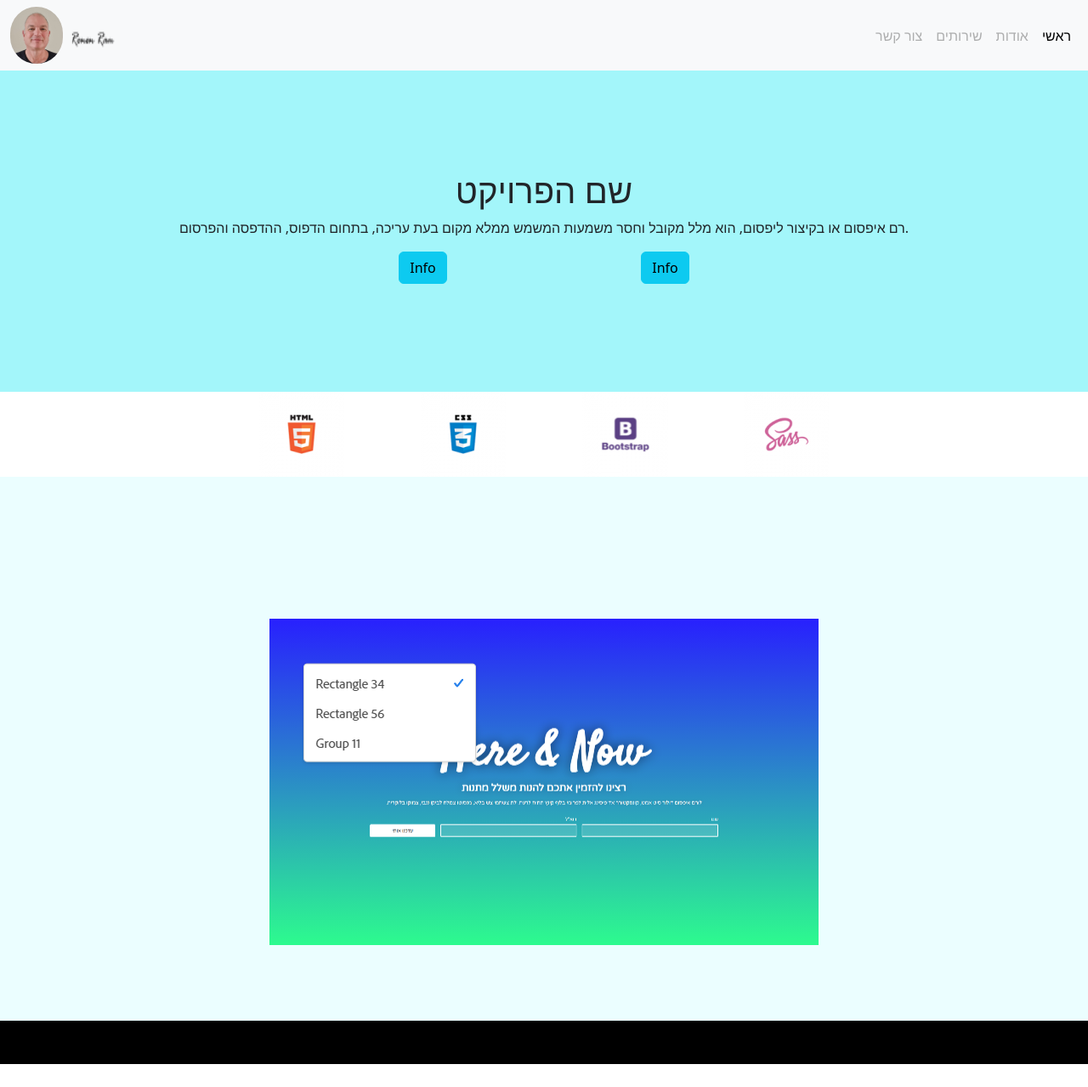
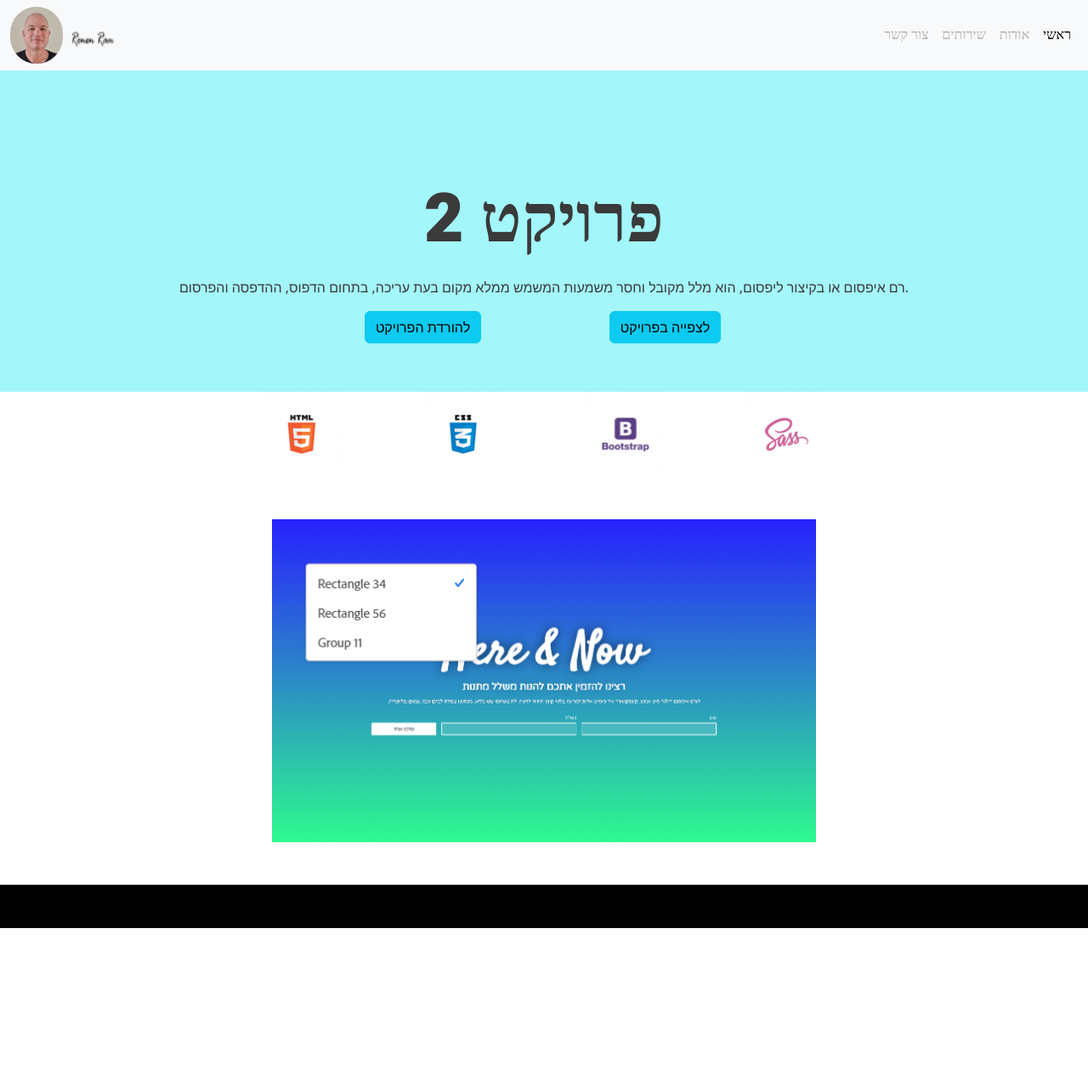
Before and after one commit to ronenram1234/GalleryaProjects, a plain HTML site: page projects/projectName2/project2LandingPage..html in a window 1280 px wide. Shown: the whole page at 85% size. After the commit the page ends 1092 px from the top, so only its background shows below. Drawn offline with nearby package versions, Linux system fonts and the light colour scheme.

Commit message:
finish project2landing page start project2 html

```diff
--- a/projects/projectName2/index..html
+++ b/projects/projectName2/project2LandingPage..html
@@ -1,10 +1,16 @@
 <!DOCTYPE html>
 <html lang="en">
   <head>
+    <link rel="preconnect" href="https://fonts.googleapis.com" />
+    <link rel="preconnect" href="https://fonts.gstatic.com" crossorigin />
+    <link
+      href="https://fonts.googleapis.com/css2?family=Heebo:wght@100..900&display=swap"
+      rel="stylesheet"
+    />
     <meta charset="UTF-8" />
     <meta name="viewport" content="width=device-width, initial-scale=1.0" />
-    <title>Project Name2</title>
-    <link rel="stylesheet" href="./style/index.css" />
+    <title>Project 2 Landing Page</title>
+    <link rel="stylesheet" href="./style/project2LandingPage..css" />
     <link
       href="https://cdn.jsdelivr.net/npm/bootstrap@5.3.3/dist/css/bootstrap.min.css"
       rel="stylesheet"
@@ -17,11 +23,9 @@
     <!-- תפריט -->
     <nav class="navbar fixed-top navbar-expand-lg navbar-light bg-light">
       <div class="container-fluid">
-        <!-- <a class="navbar-brand" href="#">Navbar</a> -->
-        <!-- <div class="container-fluid"> -->
         <img src="images/profile-image.jpeg" alt="profile" id="profileImage" />
         <img src="images/myName.png" alt="my name" id="myName" />
-        <!-- </div> -->
+
         <button
           class="navbar-toggler"
           type="button"
@@ -37,18 +41,18 @@
         <div class="collapse navbar-collapse" id="navbarNav">
           <ul class="navbar-nav ms-auto">
             <li class="nav-item">
-              <a class="nav-link disabled" aria-current="page" href="#"
+              <a class="nav-link disabled navProj2" aria-current="page" href="#"
                 >צור קשר</a
               >
             </li>
             <li class="nav-item">
-              <a class="nav-link disabled" href="#">שירותים</a>
+              <a class="nav-link disabled navProj2" href="#">שירותים</a>
             </li>
             <li class="nav-item">
-              <a class="nav-link disabled" href="#">אודות</a>
+              <a class="nav-link disabled navProj2" href="#">אודות</a>
             </li>
             <li class="nav-item">
-              <a class="nav-link active">ראשי</a>
+              <a class="nav-link active navProj2">ראשי</a>
             </li>
           </ul>
         </div>
@@ -58,29 +62,25 @@
     <!-- שם הפרןיקט -->
 
     <div class="container-fluid mainSection">
-      <h1 class="text-center mainSectionH1">שם הפרויקט</h1>
-      <p class="text-center">
+      <h1 class="text-center mainSectionH1">פרויקט 2</h1>
+      <p class="text-center mainSectionP">
         רם איפסום או בקיצור ליפסום, הוא מלל מקובל וחסר משמעות המשמש ממלא מקום
         בעת עריכה, בתחום הדפוס, ההדפסה והפרסום.
       </p>
 
-      <!-- <div class="gap-2 col-2 mx-auto"> -->
-      <!-- <button type="button" class="btn btn-info">Info</button>
-        <button type="button" class="btn btn-info">Info</button> -->
       <div class="container text-center">
         <div class="row">
           <div class="col"></div>
           <div class="col">
-            <button type="button" class="btn btn-info">Info</button>
+            <button type="button" class="btn btn-info mainSectionBtn">להורדת הפרויקט</button>
           </div>
           <div class="col">
-            <button type="button" class="btn btn-info">Info</button>
+            <button type="button" class="btn btn-info">לצפייה בפרויקט</button>
           </div>
           <div class="col"></div>
         </div>
       </div>
     </div>
-    <!-- </div> -->
 
     <!-- שורת אייקונים  -->
 
@@ -115,12 +115,13 @@
       </div>
     </div>
 
-    <div class="container-fluid imageOfWebSite">
-      <div class="container imageOfWebSiteInternal">
-      <img src="./images/tempWebSite.png" alt="Centered Image" class=" "/>
+    <div class="imageDiv">
+      <img
+        src="./images/tempWebSite.png"
+        alt="Centered Image"
+        class="imageOfWebSite"
+      />
     </div>
-  </div>
-
 
     <footer class="container-fluid footerStyle"></footer>
 
--- a/projects/projectName2/style/index.css
+++ /dev/null
@@ -1,63 +0,0 @@
-/* Project Name2< */
-
-/* תפריט  */
-#profileImage {
-  width: 62px;
-  /* height: 62px; */
-  /* margin-left: 15%; */
-  border-radius: 31px;
-}
-
-#myName {
-  width: 79px;
-  height: 35px;
-}
-
-/* שם פרויקט */
-
-.mainSection {
-  padding-top: 100px;
-  height: 461px;
-  background-color: #13e8f163;
-}
-.mainSectionH1 {
-  padding-top: 100px;
-}
-
-/* שורת אייקונים */
-
-.iconBar {
-  height: 130px;
-}
-
-.imageIcon{
-    width: 100px;
-}
-
-/* actual web site */
-
-.imageOfWebSite {
-    height: 80vh;
-    background: #ebfeff 0% 0% no-repeat padding-box;
-
-  }
-
-.imageOfWebSiteInternal{
-height: 718px;
-/* height: 100%; */
-width: 1189px;
-display: flex;
-/* center hotizental */
-justify-content: center;
-/* center vertical */
-align-items: center;
-
-}
-
-/* תחתית הענוד */
-.footerStyle {
-  height: 51px;
-
-  background: #000000 0% 0% no-repeat padding-box;
-  opacity: 1;
-}
--- /dev/null
+++ b/projects/projectName2/style/project2.css
@@ -0,0 +1,15 @@
+
+* {
+    padding: 0;
+    margin: 0;
+    box-sizing: border-box;
+
+  }
+  body{
+
+
+    background: transparent linear-gradient(180deg, #281EFF 0%, #2DFF8C 100%) 0% 0% no-repeat padding-box;
+
+    width: 100vw;
+    height: 100vh;
+  }
--- /dev/null
+++ b/projects/projectName2/style/project2LandingPage..css
@@ -0,0 +1,97 @@
+
+* {
+  padding: 0;
+  margin: 0;
+  box-sizing: border-box;
+}
+/* Project Name2< */
+
+/* תפריט  */
+#profileImage {
+  width: 62px;
+  /* height: 62px; */
+  /* margin-left: 15%; */
+  border-radius: 31px;
+}
+
+#myName {
+  width: 79px;
+  height: 35px;
+}
+.navProj2{
+  font: normal normal normal 25px/37px Heebo;
+letter-spacing: 0px;
+color: #000000;
+}
+
+/* שם פרויקט */
+
+.mainSection {
+  padding-top: 100px;
+  height: 461px;
+  background-color: #13e8f163;
+}
+.mainSectionH1 {
+  padding-top: 100px;
+  font: normal normal 900 80px/118px Heebo;
+letter-spacing: 0px;
+color: #3A3A3A;
+}
+
+.mainSectionP{
+  font: normal normal medium 20px/30px Heebo;
+letter-spacing: 0px;
+color: #3A3A3A;
+}
+.mainSectionBtn{
+  font: normal normal medium 14px/26px Heebo;
+  letter-spacing: 0px;
+  color: #2C2C2C;
+}
+/* שורת אייקונים */
+
+.iconBar {
+  height: 130px;
+}
+
+.imageIcon {
+  width: 100px;
+}
+
+/* actual web site */
+
+.imageOfWebSite {
+  /* height: 66vh; */
+
+  width: 50vw;
+  background: #ebfeff 0% 0% no-repeat padding-box;
+}
+
+.imageDiv {
+  height: 60vh;
+  width: 100%;
+  /* width: 61vw; */
+  display: flex;
+  /* center hotizental */
+  justify-content: center;
+  /* center vertical */
+  align-items: center;
+}
+
+/* תחתית הענוד */
+.footerStyle {
+  height: 51px;
+
+  background: #000000 0% 0% no-repeat padding-box;
+  opacity: 1;
+}
+
+@media only screen and (max-width: 820px){
+  .imageOfWebSite {
+    /* height: 66vh; */
+
+    width: 80vw;
+
+  }
+
+}
```
Also changed, not shown: index.html (+1 -1 lines), projects/projectName2/project2.html (added, +18 -0 lines).
